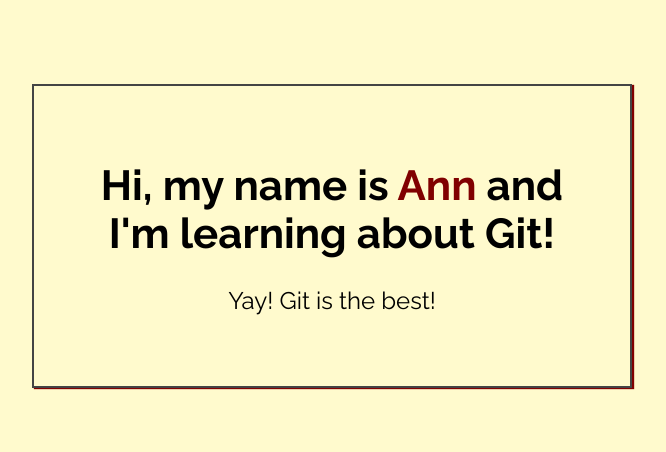
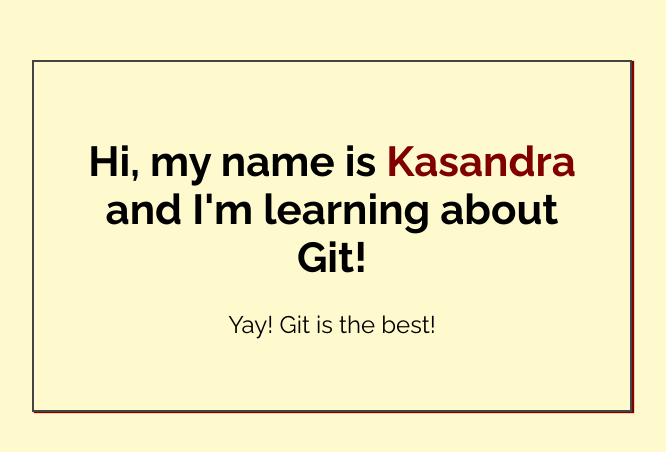
Before and after one commit to KLEsparza/my-first-repo, a plain HTML site: page index.html in a window 1280 px wide. Shown: the part 164-616 px from the top of the page, without its empty margins (308-974 px from the left). Drawn offline with Linux system fonts and the light colour scheme.

Commit message:
Added name to index.html

```diff
--- a/index.html
+++ b/index.html
@@ -14,7 +14,7 @@
 <body>
 
     <div class="greeting">
-        <h1>Hi, my name is <span class="highlight">Ann</span> and I'm learning about Git! </h1>
+        <h1>Hi, my name is <span class="highlight">Kasandra</span> and I'm learning about Git! </h1>
 
         <p>Yay! Git is the best!</p>
     </div>
```
